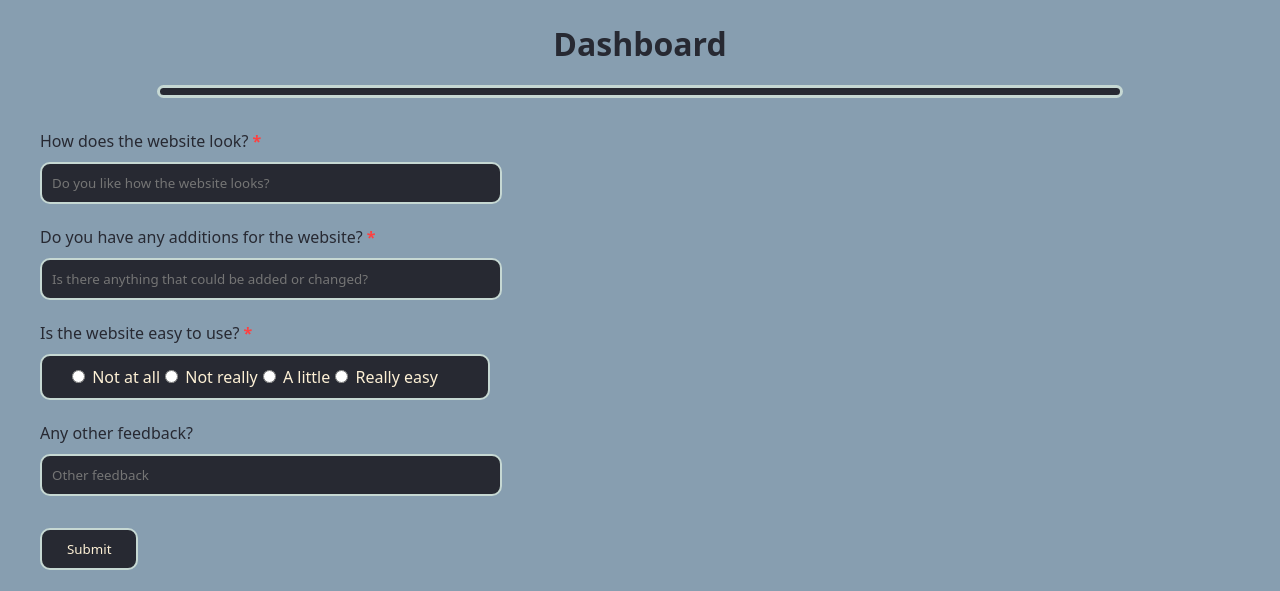
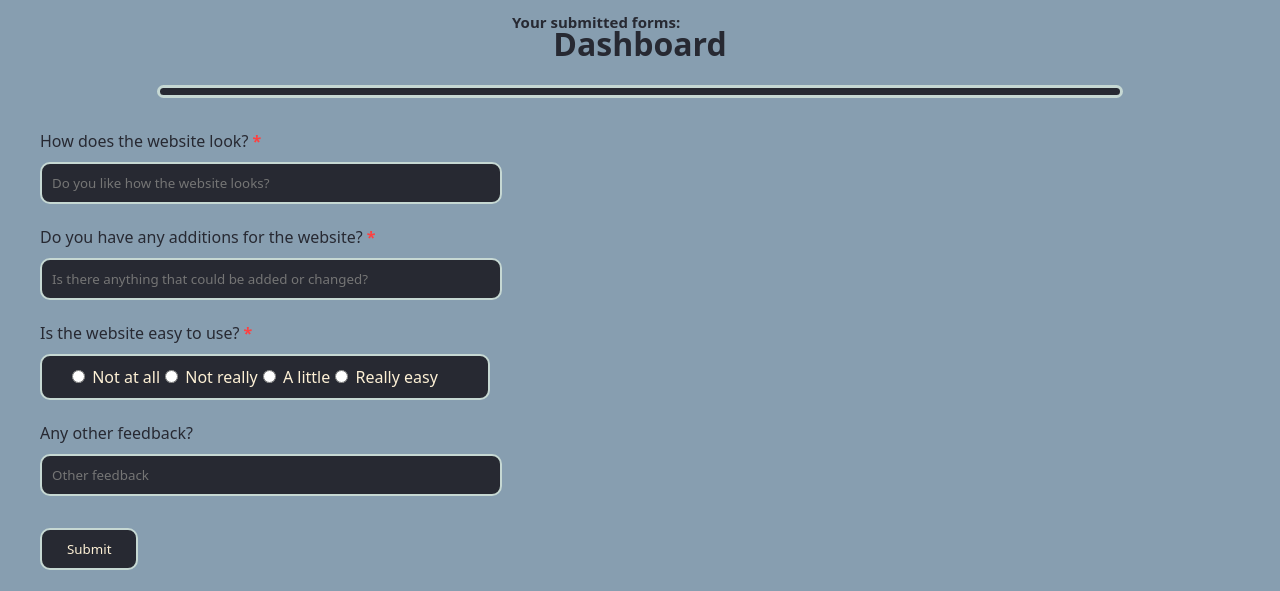
Before and after one commit to NotAhDog/Website, a Flask app: page /dashboard in a window 1280 px wide. Shown: the part 94-685 px from the top of the page. Run offline with Flask 3, Linux system fonts and the light colour scheme; some web fonts are replaced.

Commit message:
small commit

```diff
--- a/app/models.py
+++ b/app/models.py
@@ -62,6 +62,11 @@ class User(db.Model):
     username = db.Column(db.String(150), unique=True, nullable=False)
     password = db.Column(db.String(200), nullable=False)
 
+    user = db.relationship("User", backref="Feedback")
+
+    def __repr__(self):
+        return f'User {self.id}'
+
 
 class Feedback(db.Model):
     id = db.Column(db.Integer, primary_key=True)
@@ -69,3 +74,4 @@ class Feedback(db.Model):
     addition = db.Column(db.String(150), nullable=False)
     easytouse = db.Column(db.String(150), nullable=False)
     other = db.Column(db.Text)
+    user_id = db.Column(db.Integer, db.ForeignKey('User.id'))
--- a/app/routes.py
+++ b/app/routes.py
@@ -164,6 +164,8 @@ def dashboard():
             print(form.errors)
             print('-------------------------------')
 
+        submittedforms = Feedback.query.filter_by(user_id).all()
+
         newform = Feedback(look=looks, addition=additions,
                            easytouse=easytouse, other=other)
         db.session.add(newform)
--- a/app/static/style.css
+++ b/app/static/style.css
@@ -512,3 +512,9 @@ ul li:hover ul.dropdown {
   border-width: 2.5px;
   border-radius: 10px;
 }
+
+.submittedforms{
+  margin-left: 40%;
+  margin-top: -580px;
+  font-size: 15px;
+}
--- a/app/templates/dashboard.html
+++ b/app/templates/dashboard.html
@@ -61,4 +61,6 @@
 
 </form>
 
+<h3 class="submittedforms">Your submitted forms:</h3>
+
 {% endblock %}
```
Also changed, not shown: app/database.db.
